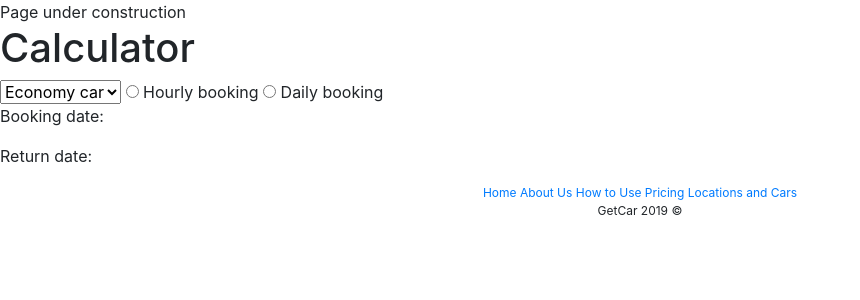
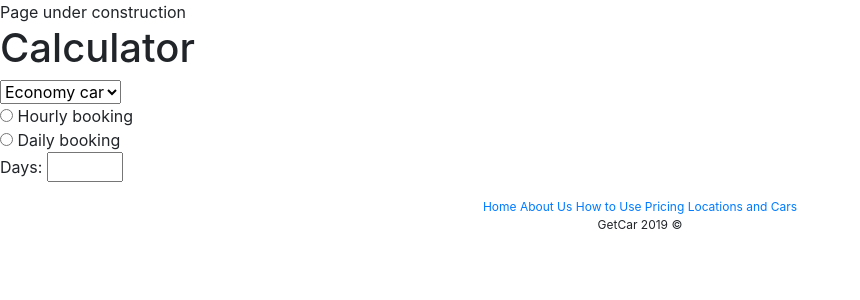
Before and after one commit to natsuta/get-car, a CodeIgniter app: page /database/about in a window 1280 px wide. Shown: the part 57-357 px from the top of the page, without its empty margins (0-860 px from the left). Run offline with CodeIgniter, Linux system fonts and the light colour scheme; some libraries are stand-ins or nearby versions.

Commit message:
Completed calculator code, now need to get it working

```diff
--- a/application/views/pages/about.php
+++ b/application/views/pages/about.php
@@ -9,24 +9,44 @@ Page under construction
 		<option value="suvw">SUV/Wagon</option>
 		<option value="wvan">Van</option>
 		<option value="prem">Premium car</option>
-	</select>
+	</select><br/>
 
-	<input type="radio" name="booking" value="hourly"> Hourly booking
-	<input type="radio" name="booking" value="daily"> Daily booking
+	<input type="radio" name="booking" id="hourly"> Hourly booking<br/>
+	<input type="radio" name="booking" id="daily"> Daily booking
 
-	<p>Booking date: </p>
-	<p>Return date: </p>
+	<div id="hourcalc" style="display:none">
+		Hours: <input id="hours" type="number" min="1" max="6">
+	</div>
+
+	<div id="daycalc" style="display:none">
+		Days: <input id="days" type="number" min="1" max="5">
+	</div>
 
 	<p id="total"></p>
 </form>
 
 <script type="text/javascript">
+	document.getElementById("hourly").addEventListener("click", display());
+	document.getElementById("daily").addEventListener("click", display());
+
+	function display() {
+		if (document.getElementById("hourly").checked) {
+			document.getElementById("hourcalc").style.display = 'block';
+			document.getElementById("daycalc").style.display = 'none';
+		}
+
+		else {
+			document.getElementById("hourcalc").style.display = 'none';
+			document.getElementById("daycalc").style.display = 'block';
+		}
+	}
+
 	function calcprice() {
-		var type = document.getElementByID("type");
+		var type = document.getElementById("type");
 		var hourrate;
 		var dayrate;
 
-		switch type:
+		switch (type){
 			case econ:
 				hourrate = 7;
 				dayrate = 40;
@@ -47,7 +67,6 @@ Page under construction
 				hourrate = 15;
 				dayrate = 88;
 				break;
-
-
+		}
 	}
 </script>
--- a/application/views/templates/header.php
+++ b/application/views/templates/header.php
@@ -67,8 +67,8 @@
 					echo "<li class='nav-item dropdown'><a class='nav-link dropdown-toggle' data-toggle='dropdown' href='#'>Admin";
 					echo "<span class='caret'></span></a>";
 					echo "<ul class='dropdown-menu'>";
-					echo "<li><a href='staff_register'>Add staff</a></li>";
-					echo "<li><a href='staff_remove'>Remove staff</a></li>";
+					echo "<li><a href=".base_url("staff_register").">Add staff</a></li>";
+					echo "<li><a href=".base_url("staff_remove").">Remove staff</a></li>";
 					echo "</ul>";
 					echo "</li>";
 				}
```
